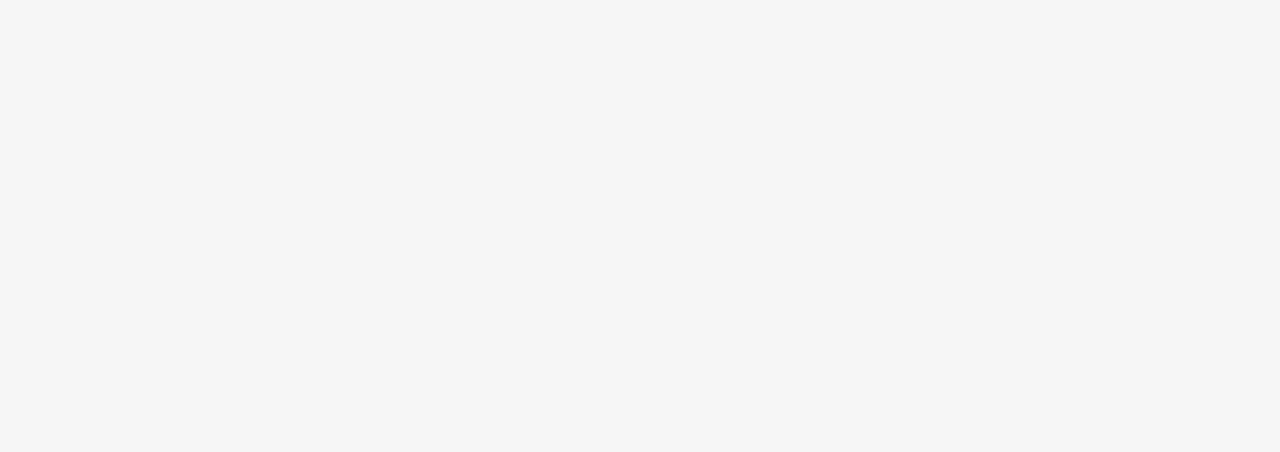
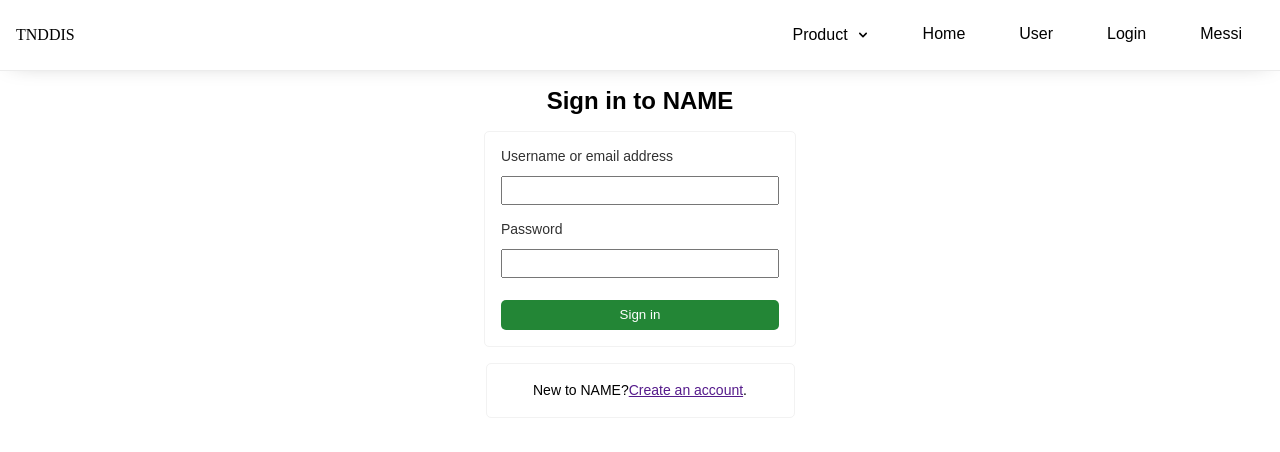
Before and after one commit to WideVader/FAMNITHackathon2.0, a React (Vite) app in the folder frontend/: page /login in a window 1280 px wide. Before the commit this address had no page. Shown: the top 452 px of the page. Built offline with nearby package versions, Linux system fonts and the light colour scheme.

Commit message:
color 70% finish

```diff
--- a/frontend/src/App.jsx
+++ b/frontend/src/App.jsx
@@ -1,6 +1,7 @@
 import { Layout } from "./layout/layout"
 import { Home } from "./page/home"
 import {User} from "./page/user"
+import { Login } from "./page/login"
 import { Routes, Route } from "react-router-dom"
 import './css/index.css'
 
@@ -10,6 +11,7 @@ const App = () => {
       <Route path="/" element={<Layout />}>
         <Route index element={<Home />} />
         <Route path="user" element={<User />} />
+        <Route path="login" element={<Login />} />
       </Route>
     </Routes>
   )
--- a/frontend/src/components/header.jsx
+++ b/frontend/src/components/header.jsx
@@ -39,12 +39,12 @@ export const Header = () => {
                     <DropdownMenu data={dataActions} />
                     <NavLink to="/" className="link"> Home </NavLink>
                     <NavLink to="/user" className="link"> User </NavLink>
-                    <NavLink to="/Ronaldo" className="link"> Ronaldo </NavLink>
+                    <NavLink to="/login" className="link"> Login </NavLink>
                     <NavLink to="/Messi" className="link"> Messi </NavLink>
                 </nav>
                 <div className="mobileNavButton" >
                     <IconButton onClick={handleClick}>
-                        {isOpen ? <IoIosClose /> : <IoIosMenu />}
+                        {isOpen ? <IoIosClose color="white"/> : <IoIosMenu color="white"/>}
                     </IconButton>
                 </div>
             </header>
--- a/frontend/src/css/dropDownLink.css
+++ b/frontend/src/css/dropDownLink.css
@@ -14,7 +14,7 @@
 
 .sizeIcons{
     font-size: 40px;
-    color: black;
+    color: var(--link-text);
 }
 
 .textContainer{
--- a/frontend/src/css/dropdownMenu.css
+++ b/frontend/src/css/dropdownMenu.css
@@ -3,7 +3,7 @@
     position: relative;
     padding: 10px 20px;
     cursor: pointer;
-    color: #0d1117;
+    color: var(--link-text);
     font-size: 16px;
     line-height: 24px;
     font-family: Arial, Helvetica, sans-serif;
@@ -15,9 +15,9 @@
   .dropdown-menu {
     display: none;
     position: absolute;
-    background-color: #f1f1f1;
+    background-color: var(--drop-down-menu-calor);
     padding: 24px;
-    border: 1px solid #ccc;
+    border: 1px solid var(--border-global-color);
     border-radius: 4px;
     list-style: none;
     margin: 0;
@@ -41,5 +41,5 @@
   }
 
   .dropdown-menu li:hover {
-    background-color: #ddd;
+    background-color: var(--border-global-color);
   }
--- a/frontend/src/css/header.css
+++ b/frontend/src/css/header.css
@@ -15,6 +15,11 @@ header {
   display: none;
 }
 
+.logo {
+  color: var(--second-color);
+}
+
+
 @media (max-width: 1012px) {
   .mobileNavButton {
     display: inline-block;
--- a/frontend/src/css/index.css
+++ b/frontend/src/css/index.css
@@ -12,10 +12,17 @@ img {
   --mobile-menu-margin-with: 20px;
   --mobile-menu-padding: 16px;
   --mobile-menu-margin: 0 var(--mobile-menu-margin-with);
+
+  --body-background: white;
+  --second-color: black;
+  --link-text: black;
+  --border-global-color: #ccc;
+  --drop-down-menu-calor: #f1f1f1;
+  --mobile-nav-bar-color: white;
 }
 
 body {
-  background-color: rgb(246, 246, 246);
+  background-color: var(--body-background);
 }
 
 .Container {
@@ -24,7 +31,6 @@ body {
   display: flex;
   gap: 16px;
   padding: 16px 0;
-  height: 200vh;
 }
 
 
--- /dev/null
+++ b/frontend/src/css/login.css
@@ -0,0 +1,57 @@
+.signIn {
+  text-align: center;
+  margin-bottom: 16px;
+}
+
+.form {
+  display: flex;
+  flex-direction: column;
+  padding: 16px;
+  background-color: white;
+  border: 1px solid rgb(242, 242, 242);
+  border-radius: 5px;
+}
+
+.container {
+  display: flex;
+  flex-direction: column;
+  align-items: center;
+  width: 100%;
+  font-family: Arial, Helvetica, sans-serif;
+}
+
+.signButton {
+  border-radius: 5px;
+  background-color: #238636;
+  margin-top: 6px;
+  border: none;
+  padding: 5px 16px;
+  color: white;
+  cursor: pointer;
+  line-height: 20px;
+}
+
+.inputPassword,
+.inputText {
+  width: 250px;
+  padding: 5px 12px;
+  margin: 4px 0 16px 0;
+}
+.loginLabel {
+  margin: 0 0 8px 0;
+  font-size: 14px;
+  color: rgb(49, 49, 49);
+}
+
+.footer {
+  margin: 16px 0 10px 0;
+  display: flex;
+  padding: 16px;
+  background-color: white;
+  width: 275px;
+  border-radius: 5px;
+  border: 1px solid rgb(242, 242, 242);
+  font-size: 14px;
+  line-height: 21px;
+  justify-content: center;
+}
--- a/frontend/src/css/mobileMenu.css
+++ b/frontend/src/css/mobileMenu.css
@@ -26,7 +26,7 @@
   border: #24292f 1px solid;
   border-radius: 5px;
   cursor: pointer;
-  color: white;
+  color: var(--mobile-nav-bar-color);
   font-weight: bolder;
   font-size: 16px;
   line-height: 24px;
--- a/frontend/src/css/nav.css
+++ b/frontend/src/css/nav.css
@@ -6,7 +6,7 @@ nav {
 
 .link{
     text-decoration: none;
-    color: black;
+    color: var(--link-text);
     padding: 10px 20px;
     border-radius: 5px;
     border: 2px solid rgba(0, 0, 0, 0);
--- /dev/null
+++ b/frontend/src/page/login.jsx
@@ -0,0 +1,18 @@
+import "../css/login.css"
+
+
+export const Login = () => {
+    return (
+        <div className="container">
+            <h2 className="signIn">Sign in to NAME</h2>
+            <div className="form">
+                <label className="loginLabel" htmlFor="text">Username or email address</label>
+                <input className="inputText" type="text" name="" id="text" />
+                <label className="loginLabel" htmlFor="password">Password</label>
+                <input className="inputPassword" type="password" name="password" id="" />
+                <button className="signButton">Sign in</button>
+            </div>
+            <div className="footer"> <p>New to NAME?</p> <a href="">Create an account</a>. </div>
+        </div>
+    )
+}
```
